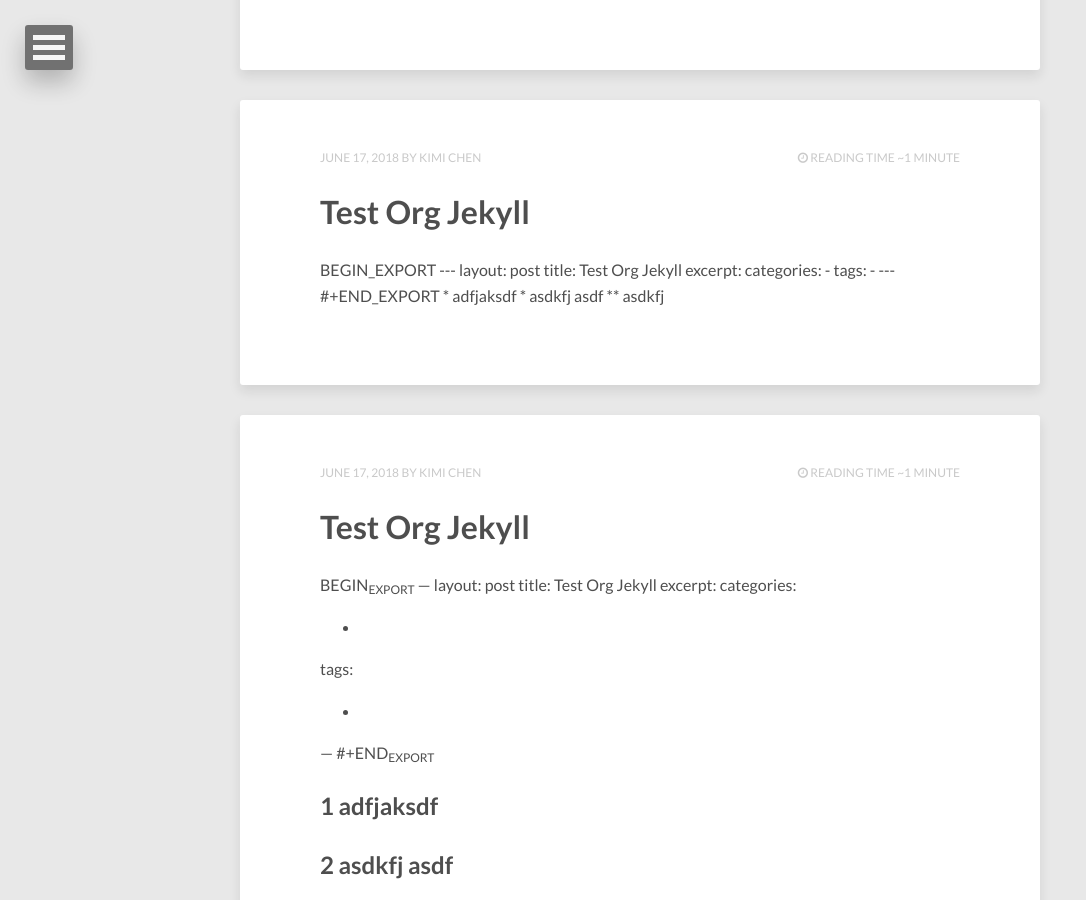
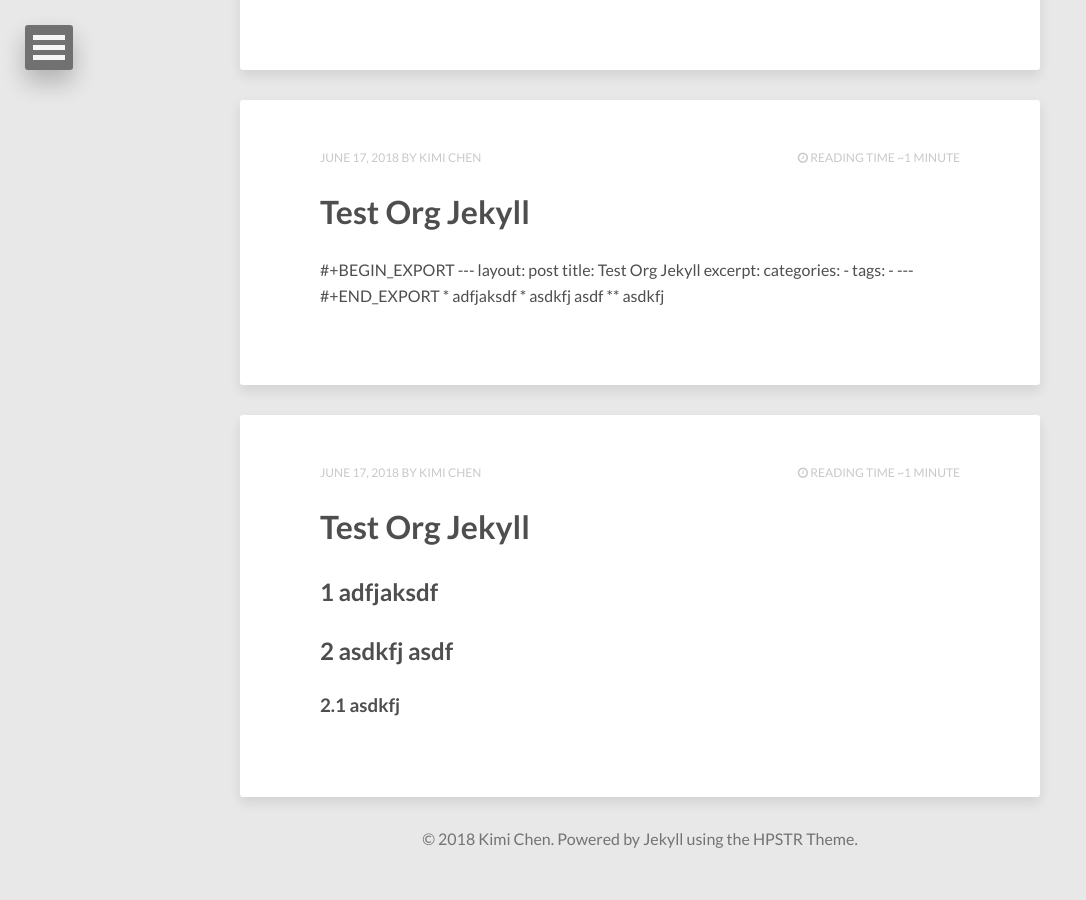
Before and after one commit to kimichen13/kimichen13.github.io.tmp, a Jekyll site: the page built from index.html, in a window 1280 px wide and 900 px high, scrolled down 1101 px. Shown: the whole window, without its empty margins (0-1086 px from the left). Built offline with Jekyll 4.4.1, drawn with Linux system fonts in a browser that asks for light colours; nearby versions of some CDN libraries; the list of posts is cut into pages by our own code.

Commit message:
Fix tags.

```diff
--- a/_posts/2018-06-17-test-org-jekyll.html
+++ b/_posts/2018-06-17-test-org-jekyll.html
@@ -1,24 +1,3 @@
-<p>
-BEGIN<sub>EXPORT</sub>
-&#x2014;
-layout: post
-title: Test Org Jekyll
-excerpt:
-categories:
-</p>
-<ul class="org-ul">
-<li></li>
-</ul>
-<p>
-tags:
-</p>
-<ul class="org-ul">
-<li></li>
-</ul>
-<p>
-&#x2014;
-#+END<sub>EXPORT</sub>
-</p>
 
 <div id="outline-container-org9f2ef8e" class="outline-2">
 <h2 id="org9f2ef8e"><span class="section-number-2">1</span> adfjaksdf</h2>
--- a/org/_posts/2018-06-17-test-org-jekyll.org
+++ b/org/_posts/2018-06-17-test-org-jekyll.org
@@ -1,4 +1,4 @@
-BEGIN_EXPORT
+#+BEGIN_EXPORT
 ---
 layout: post
 title: Test Org Jekyll
```
